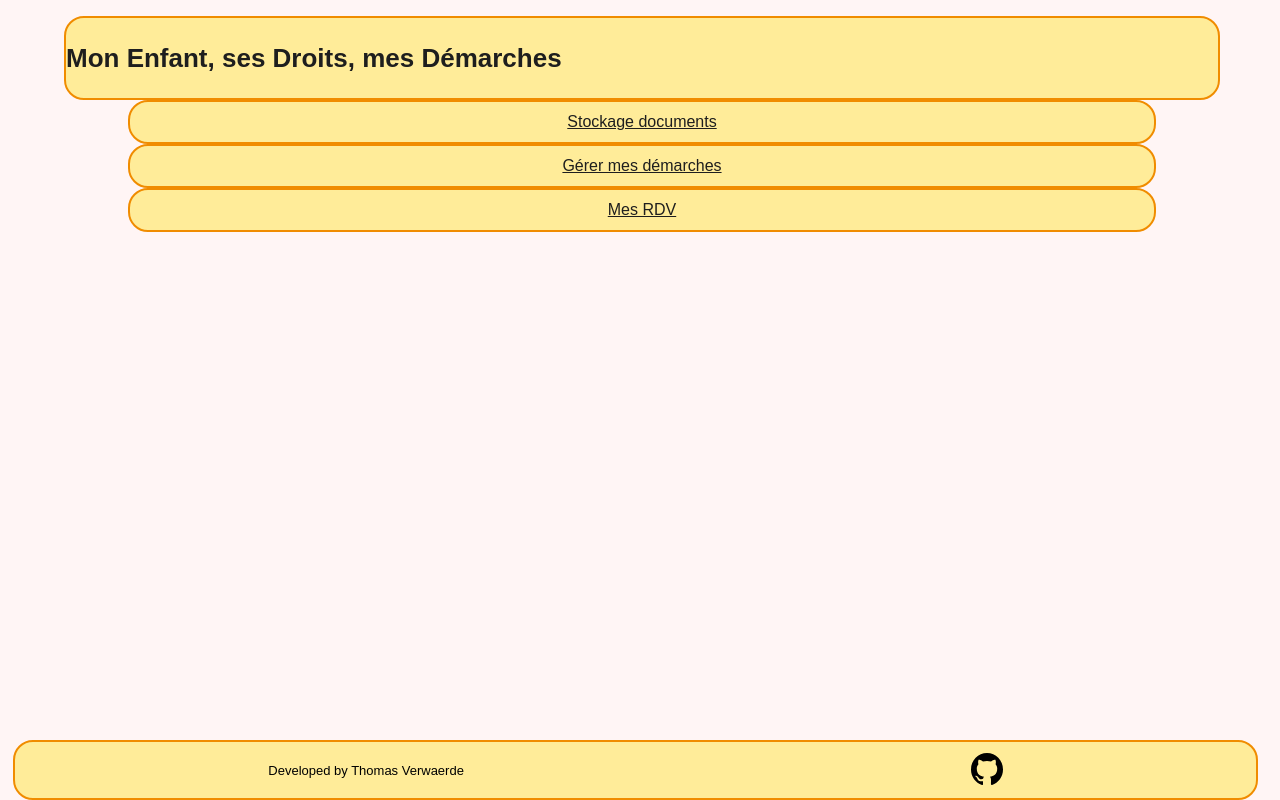
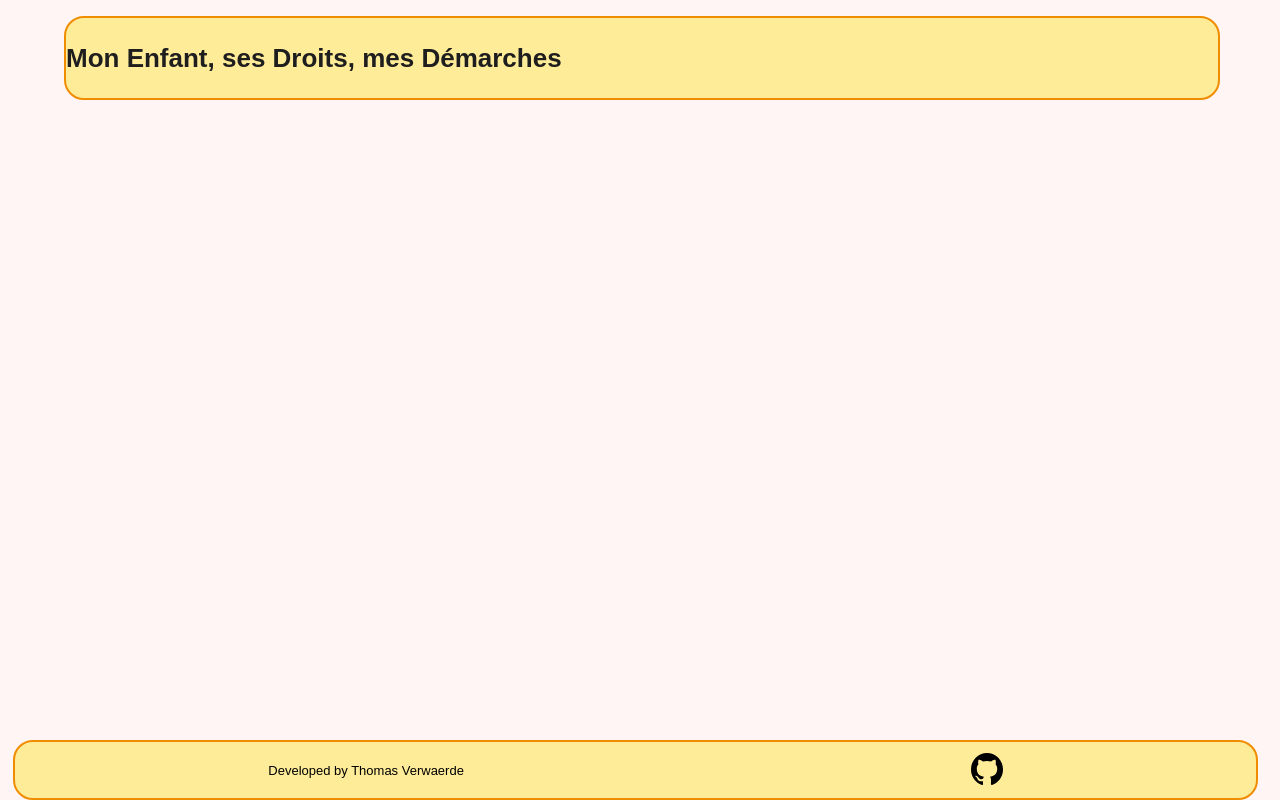
Before and after one commit to Thomas-VWD/Mon-Enfant-Mes-Demarches, a React (Vite) app in the folder frontend/: page /MyAccount in a window 1280 px wide. Built offline with nearby package versions, Linux system fonts and the light colour scheme; a web font is replaced by a local one.

Commit message:
add token to acces MyAccount

```diff
--- a/frontend/src/components/MyAccount.jsx
+++ b/frontend/src/components/MyAccount.jsx
@@ -1,12 +1,16 @@
 import { NavLink } from "react-router-dom";
+import { useAuth } from "../contexts/AuthContext";
 import Header from "./Header";
 import Footer from "./Footer";
 import "./MyAccount.css";
 
 function MyAccount() {
+  const { token } = useAuth();
   return (
     <div className="MyAccountBox">
       <Header />
+      {token && (
+        <>
           <div className="connexion-box">
             <NavLink to="/Documents">Stockage documents</NavLink>
           </div>
@@ -16,6 +20,9 @@ function MyAccount() {
           <div className="connexion-box">
             <NavLink to="/Rdv">Mes RDV</NavLink>
           </div>
+        </>
+      )}
+
       <Footer />
     </div>
   );
--- a/frontend/src/pages/Login.jsx
+++ b/frontend/src/pages/Login.jsx
@@ -1,8 +1,8 @@
 import { useState, useRef } from "react";
 import { NavLink, useNavigate } from "react-router-dom";
+import { useAuth } from "../contexts/AuthContext";
 import Header from "../components/Header";
 import Footer from "../components/Footer";
-
 import "./Login.css";
 
 function Login() {
@@ -12,6 +12,7 @@ function Login() {
     password: "",
   });
   const form = useRef(null);
+  const { setToken } = useAuth();
 
   const handleSubmit = (e) => {
     e.preventDefault();
@@ -32,6 +33,7 @@ function Login() {
         if (json.errors) {
           setUser(json);
         } else {
+          setToken(json.token);
           navigate("/MyAccount");
         }
       });
```
Lines whose indentation alone changed are shown as unchanged.
